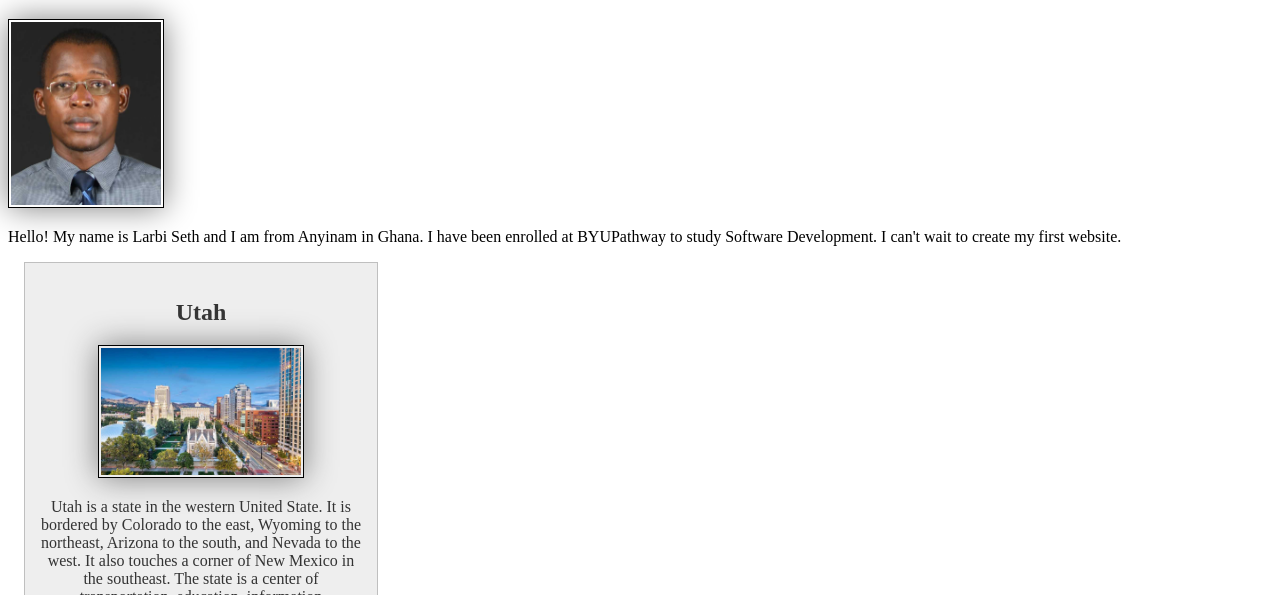
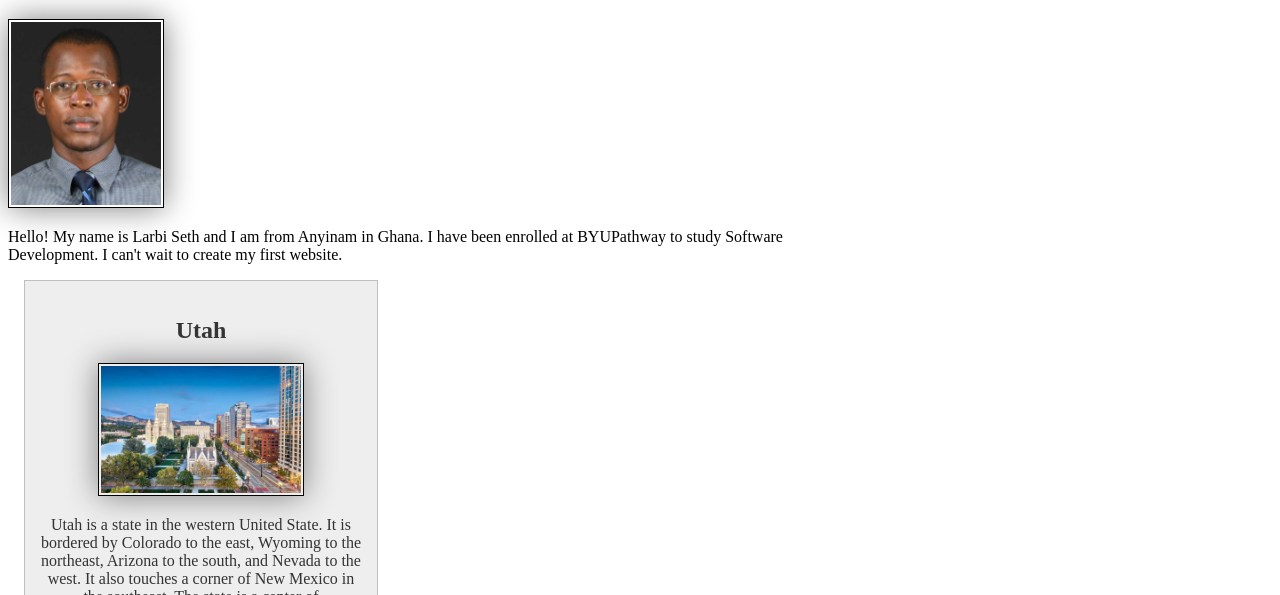
Before and after one commit to SethLarbi/wdd130, a plain HTML site: page index.html in a window 1280 px wide. Shown: the part 205-800 px from the top of the page. Drawn offline with Linux system fonts and the light colour scheme.

Commit message:
error corrected

```diff
--- a/styles/styles.css
+++ b/styles/styles.css
@@ -26,7 +26,7 @@ p {
 }
 
 main {
-    max-width: 840pxb
+    max-width: 840px
 }
 
 aside {
```
